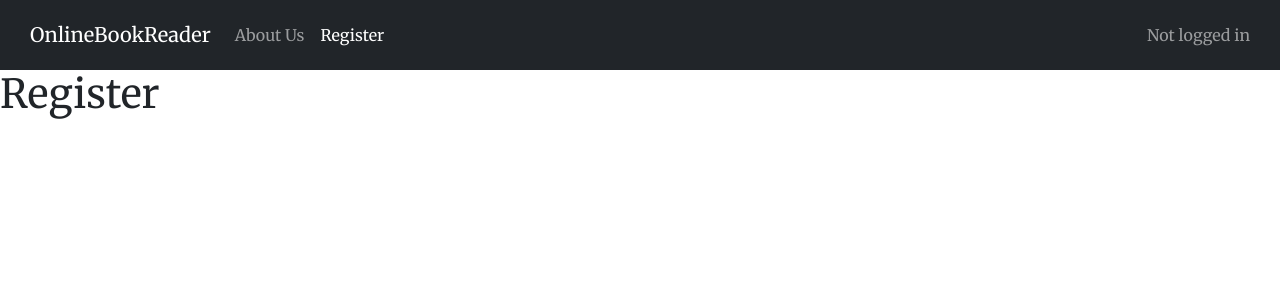
After one commit to harrypmdev/online-book-reader, a Django app: page /register/ in a window 1280 px wide. The commit adds this page. Shown: the top 300 px of the page. Run offline with Django 5.2, Linux system fonts and the light colour scheme.

Commit message:
feat: add basic navbar

```diff
--- /dev/null
+++ b/books/templates/books/register.html
@@ -0,0 +1,5 @@
+{% extends 'base.html' %}
+{% load static %}
+{% block content %}
+    <h1>Register</h1>
+{% endblock content %}
--- a/books/urls.py
+++ b/books/urls.py
@@ -3,4 +3,5 @@ from django.urls import path
 
 urlpatterns = [
     path('', views.about_us, name='about_us'),
+    path('register/', views.register, name='register'),
 ]
--- a/books/views.py
+++ b/books/views.py
@@ -8,3 +8,11 @@ def about_us(request):
         'books/about_us.html',
         context,
     )
+
+def register(request):
+    context = {}
+    return render(
+        request,
+        'books/register.html',
+        context,
+    )
--- a/online_book_reader/settings.py
+++ b/online_book_reader/settings.py
@@ -119,6 +119,9 @@ USE_TZ = True
 # https://docs.djangoproject.com/en/5.1/howto/static-files/
 
 STATIC_URL = 'static/'
+STATICFILES_DIRS = (
+    os.path.join(BASE_DIR, 'static'),
+)
 
 # Default primary key field type
 # https://docs.djangoproject.com/en/5.1/ref/settings/#default-auto-field
--- /dev/null
+++ b/static/css/style.css
@@ -0,0 +1,7 @@
+body {
+    font-family: "Merriweather", serif;
+}
+
+.navbar{
+    padding: 15px 30px;
+}
--- a/templates/base.html
+++ b/templates/base.html
@@ -1,4 +1,7 @@
 {% load static %}
+
+{% url 'about_us' as about_us_url %}
+{% url 'register' as register_url %}
 
 <!DOCTYPE html>
 <html class="h-100" lang="en">
@@ -9,8 +12,6 @@
 
     <!-- Google Fonts CSS -->
     <link rel="preconnect" href="https://fonts.gstatic.com">
-    <link href="https://fonts.googleapis.com/css2?family=Roboto:wght@300&display=swap" rel="stylesheet">
-    <link href="https://fonts.googleapis.com/css2?family=Lato:wght@300;700&display=swap" rel="stylesheet">
     <link href="https://fonts.googleapis.com/css2?family=Inconsolata:wght@200..900&family=Merriweather:ital,wght@0,300;0,400;0,700;0,900;1,300;1,400;1,700;1,900&display=swap" rel="stylesheet">
 
     <!-- Font Awesome CSS -->
@@ -19,14 +20,38 @@
     <!-- Bootstrap CSS -->
     <link href="https://cdn.jsdelivr.net/npm/bootstrap@5.0.1/dist/css/bootstrap.min.css" rel="stylesheet"
         integrity="sha384-+0n0xVW2eSR5OomGNYDnhzAbDsOXxcvSN1TPprVMTNDbiYZCxYbOOl7+AMvyTG2x" crossorigin="anonymous">
+
+    <!-- Custome CSS -->
+    <link rel="stylesheet" href="{% static 'css/style.css' %}">
 </head>
 <body>
     <main>
+        <!-- Navbar -->
+        <nav class="navbar navbar-expand-lg navbar-dark bg-dark">
+            <!-- Site Header -->
+            <a class="navbar-brand" href="#">OnlineBookReader</a>
+            <!-- Burger For Mobile Users -->
+            <button class="navbar-toggler" type="button" data-toggle="collapse" data-target="#navbarNavAltMarkup" aria-controls="navbarNavAltMarkup" aria-expanded="false" aria-label="Toggle navigation">
+              <span class="navbar-toggler-icon"></span>
+            </button>
+            <!-- Navbar links -->
+            <div class="collapse navbar-collapse" id="navbarNavAltMarkup">
+              <div class="navbar-nav">
+                <a class="nav-item nav-link {% if request.path == about_us_url %}active{% endif %}" href="{% url 'about_us' %}">About Us <span class="sr-only">(current)</span></a>
+                <a class="nav-item nav-link {% if request.path == register_url %}active{% endif %}" href="{% url 'register' %}">Register</a>
+              </div>
+            </div>
+            <span class="navbar-text">
+                Not logged in
+            </span>
+          </nav>
         {% block content %}
         <!-- Varying page content goes here -->
         {% endblock content %}
     </main>
+    <!-- Bootstrap JS -->
+    <script src="https://cdn.jsdelivr.net/npm/bootstrap@5.0.1/dist/js/bootstrap.bundle.min.js"
+        integrity="sha384-gtEjrD/SeCtmISkJkNUaaKMoLD0//ElJ19smozuHV6z3Iehds+3Ulb9Bn9Plx0x4" crossorigin="anonymous">
+    </script>
 </body>
-{% block extras %}
-{% endblock %}
 </html>
```
